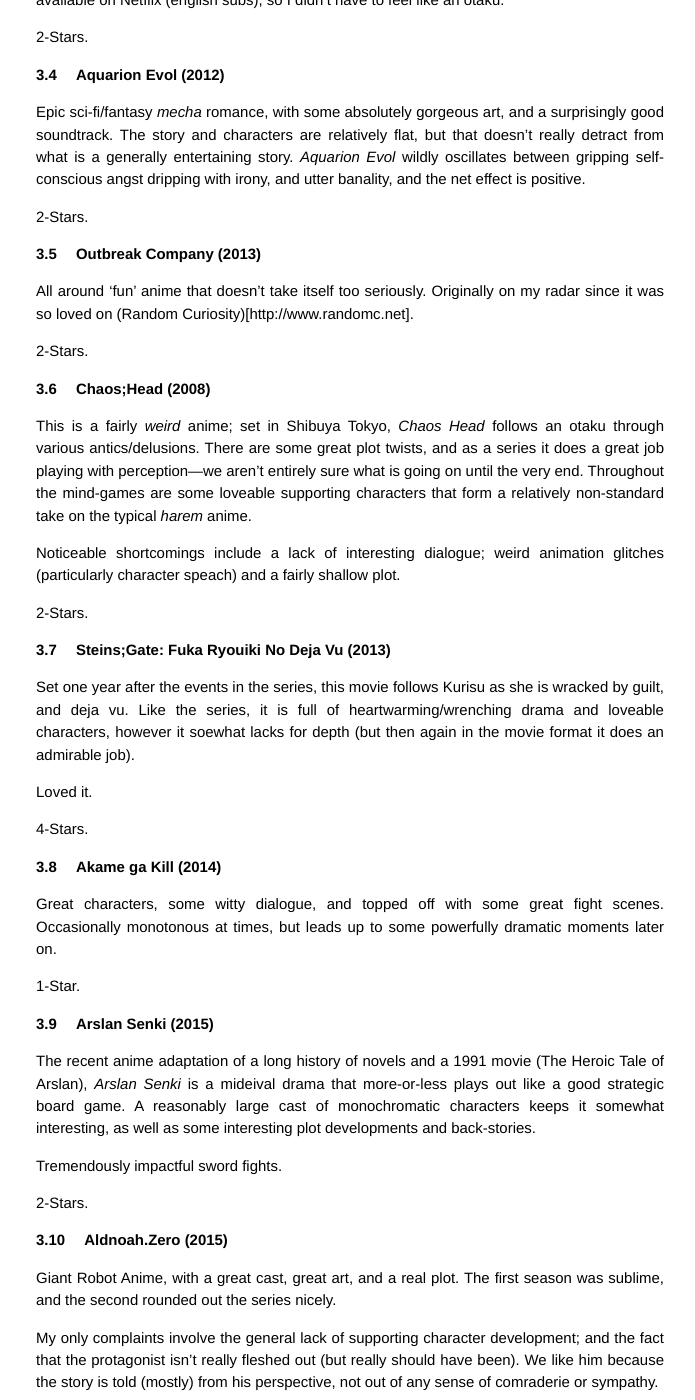
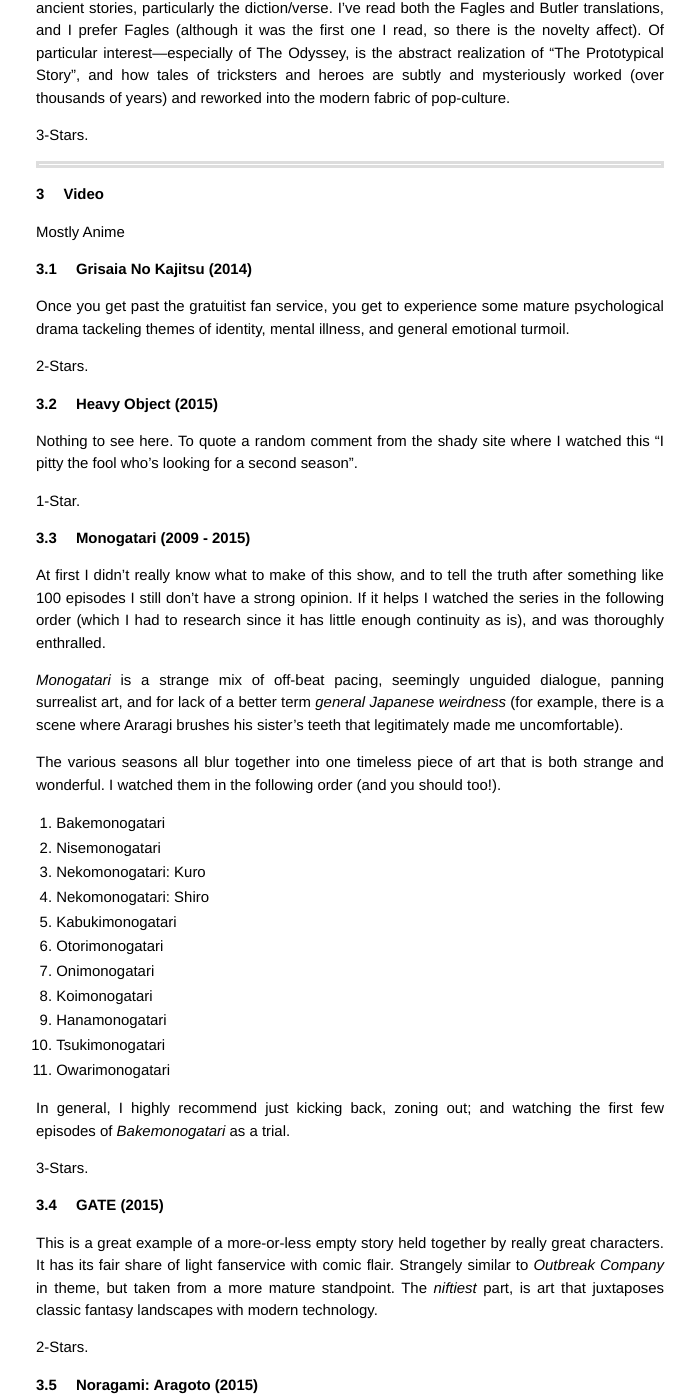
Before and after one commit to athuras/athuras.github.com, a Jekyll site: the page built from _posts/2014-08-06-Booklist.markdown, in a window 1280 px wide and 1400 px high, scrolled down 11949 px. Shown: the whole window, without its empty margins (290-985 px from the left). Built offline with Jekyll 4.4.1, drawn with Linux system fonts in a browser that asks for light colours; comment, search, counter and statistics services are not loaded; some of the changed text lies outside the part shown.

Commit message:
updated a shit ton of stuff

```diff
--- a/_posts/2014-08-06-Booklist.markdown
+++ b/_posts/2014-08-06-Booklist.markdown
@@ -40,6 +40,27 @@
 
 # Literature
 Mostly fiction, almost entirely Prose.
+
+## The Black Cloud - Fred Hoyle
+Exemplary (perhaps genre-defining) hard-science-fiction.
+Equal parts astronomy, ecology, and making fun of the british; this novel is a great introduction to the genre and a quick easy read.
+
+3-Stars.
+
+## Words of Radiance - Brian Sanderson
+The second book in the *Stormlight Archive* and more-or-less the same quality as the first; which is to say "good".
+
+At times it seemed the pacing was a little off, but the worldbuilding is great (as one would expect from the creator of *Mistborn*).
+
+2-Stars.
+
+## The Way of Kings - Brian Sanderson
+The first of presumably many upcoming books in the *Stormlight Archive* saga.
+Generically good fantasy in the school of *Wheel of Time* (which makes sense, since Sanderson has contributed several novels to that series).
+
+Some absolutely phenominal fight scenes (more gripping than cinema).
+
+3-Stars.
 
 ## Shadows of Self - Brian Sanderson
 The Sequel to *The Alloy of Law*, equally good; with some nice developments near the end.
@@ -330,11 +351,38 @@
 # Video
 Mostly Anime
 
-## Bakemonogatari (2009)
-At first I didn't really know what to feel about this show, but it's mesmerising.
-Superficially; this is a show dominated by dialogue with quirky artwork that is both strange and beautiful.
+## Grisaia No Kajitsu (2014)
+Once you get past the gratuitist fan service, you get to experience some mature psychological drama tackeling themes of identity, mental illness, and general emotional turmoil.
 
-Weird; but ultimately worth experiencing.
+2-Stars.
+
+## Heavy Object (2015)
+Nothing to see here. To quote a random comment from the shady site where I watched this "I pitty the fool who's looking for a second season".
+
+1-Star.
+
+## Monogatari (2009 - 2015)
+
+At first I didn't really know what to make of this show, and to tell the truth after something like 100 episodes I still don't have a strong opinion.
+If it helps I watched the series in the following order (which I had to research since it has little enough continuity as is), and was thoroughly enthralled.
+
+*Monogatari* is a strange mix of off-beat pacing, seemingly unguided dialogue, panning surrealist art, and for lack of a better term *general Japanese weirdness* (for example, there is a scene where Araragi brushes his sister's teeth that legitimately made me uncomfortable).
+
+The various seasons all blur together into one timeless piece of art that is both strange and wonderful. I watched them in the following order (and you should too!).
+
+1. Bakemonogatari
+2. Nisemonogatari
+3. Nekomonogatari: Kuro
+4. Nekomonogatari: Shiro
+5. Kabukimonogatari
+6. Otorimonogatari
+7. Onimonogatari
+8. Koimonogatari
+9. Hanamonogatari
+10. Tsukimonogatari
+11. Owarimonogatari
+
+In general, I highly recommend just kicking back, zoning out; and watching the first few episodes of *Bakemonogatari* as a trial.
 
 3-Stars.
 
@@ -343,6 +391,11 @@
 It has its fair share of light fanservice with comic flair.
 Strangely similar to *Outbreak Company* in theme, but taken from a more mature standpoint.
 The *niftiest* part, is art that juxtaposes classic fantasy landscapes with modern technology.
+
+2-Stars.
+
+## Noragami: Aragoto (2015)
+The second season. Great art, phenominal intro music, and some cool plot twists.
 
 2-Stars.
 
```
